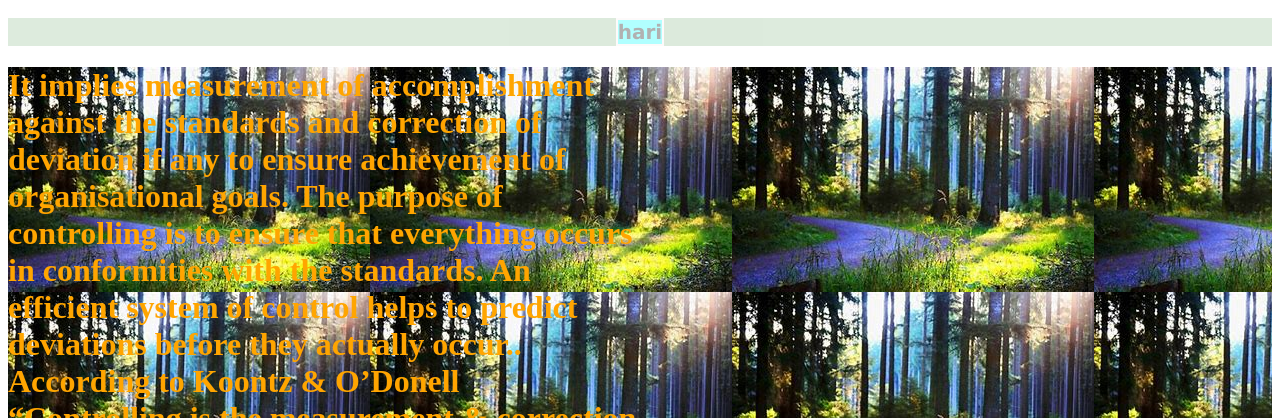
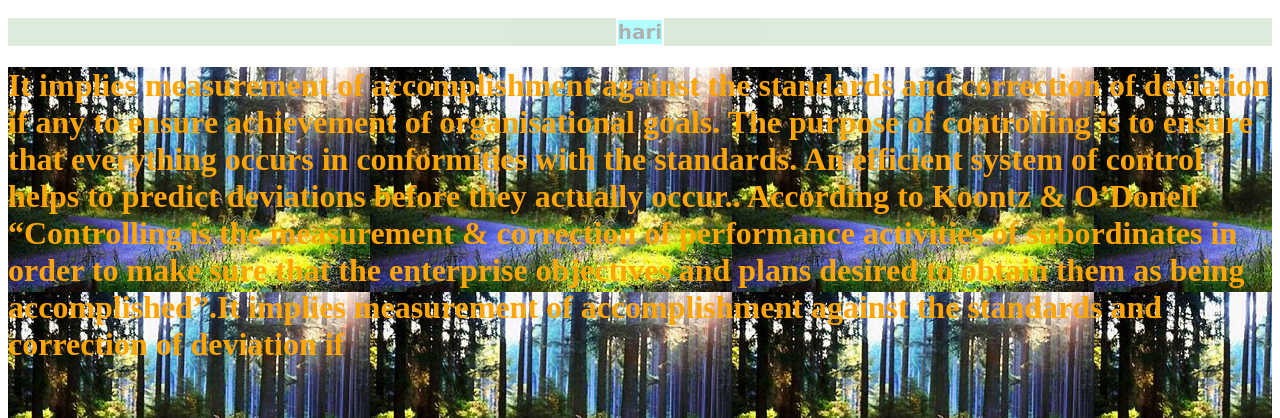
Before and after one commit to Harichanu/testing, a plain HTML site: page index1.html in a window 1280 px wide. Shown: the part 534-952 px from the top of the page. Drawn offline with Linux system fonts and the light colour scheme.

Commit message:
Update index1.html

```diff
--- a/index1.html
+++ b/index1.html
@@ -66,7 +66,7 @@
         <h1 class="h1">hari</h1>
     </div>
     <div class="mydiv">
-        <h1 style="color:orange;margin-right:50%;">It implies measurement of accomplishment against the standards and correction of deviation if
+        <h1 style="color:orange;">It implies measurement of accomplishment against the standards and correction of deviation if
             any to ensure achievement of organisational goals. The purpose of controlling is to ensure that
             everything occurs in conformities with the standards. An efficient system of control helps to
             predict deviations before they actually occur.. According to Koontz & O’Donell “Controlling is
```
